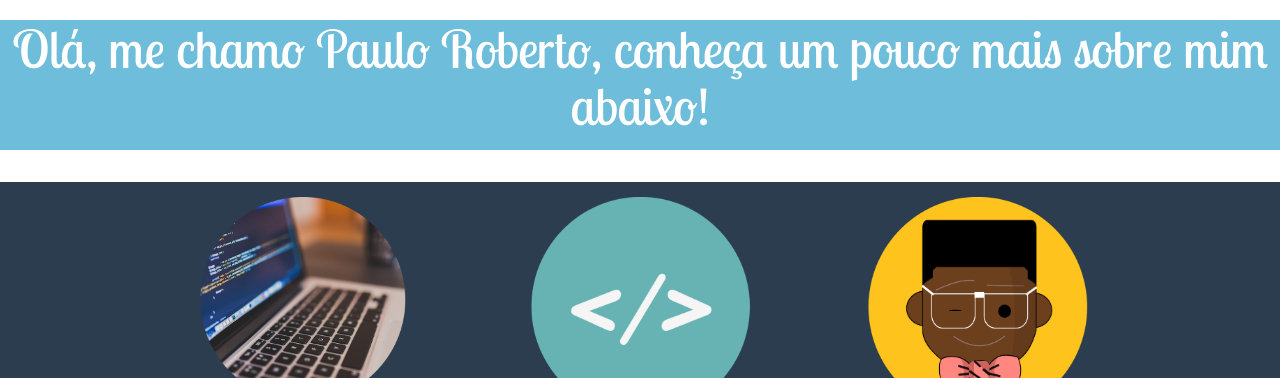
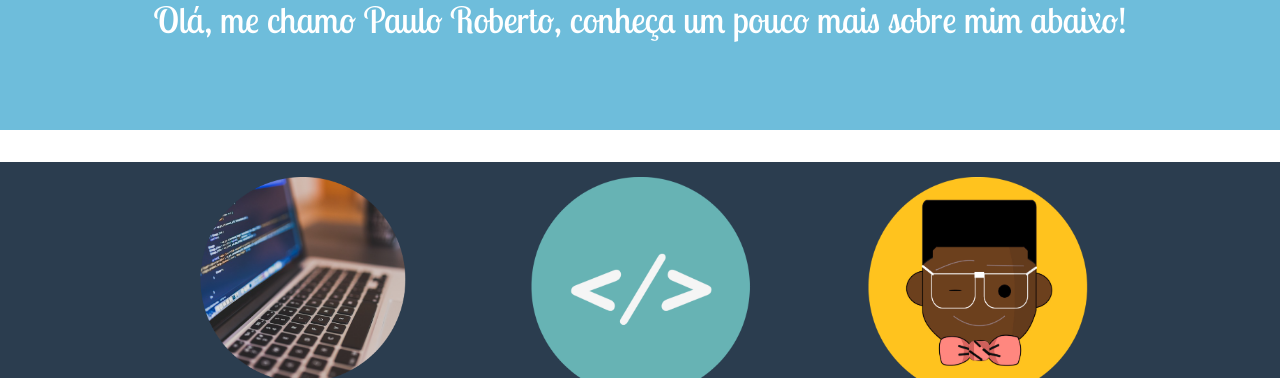
Before and after one commit to paoru5444/paoru5444.github.io, a website: page index.html in a window 1280 px wide. Shown: the top 378 px of the page. Drawn offline with Linux system fonts and the light colour scheme.

Commit message:
Update index.html

```diff
--- a/index.html
+++ b/index.html
@@ -15,7 +15,7 @@
     <div id="topo">
         <div id="topo-interno">
             <div id="logo">
-                <h1 style="font-size: 52px; font-family: 'Lobster Two', cursive; color: #fff" align="center">Olá, me chamo Paulo Roberto, conheça um pouco mais sobre mim abaixo!</h1>
+                <h1 style="font-size: 36px; font-family: 'Lobster Two', cursive; color: #fff; margin-top: 0; vertical-align: center" align="center">Olá, me chamo Paulo Roberto, conheça um pouco mais sobre mim abaixo!</h1>
             </div>
         </div>
     </div>
```
